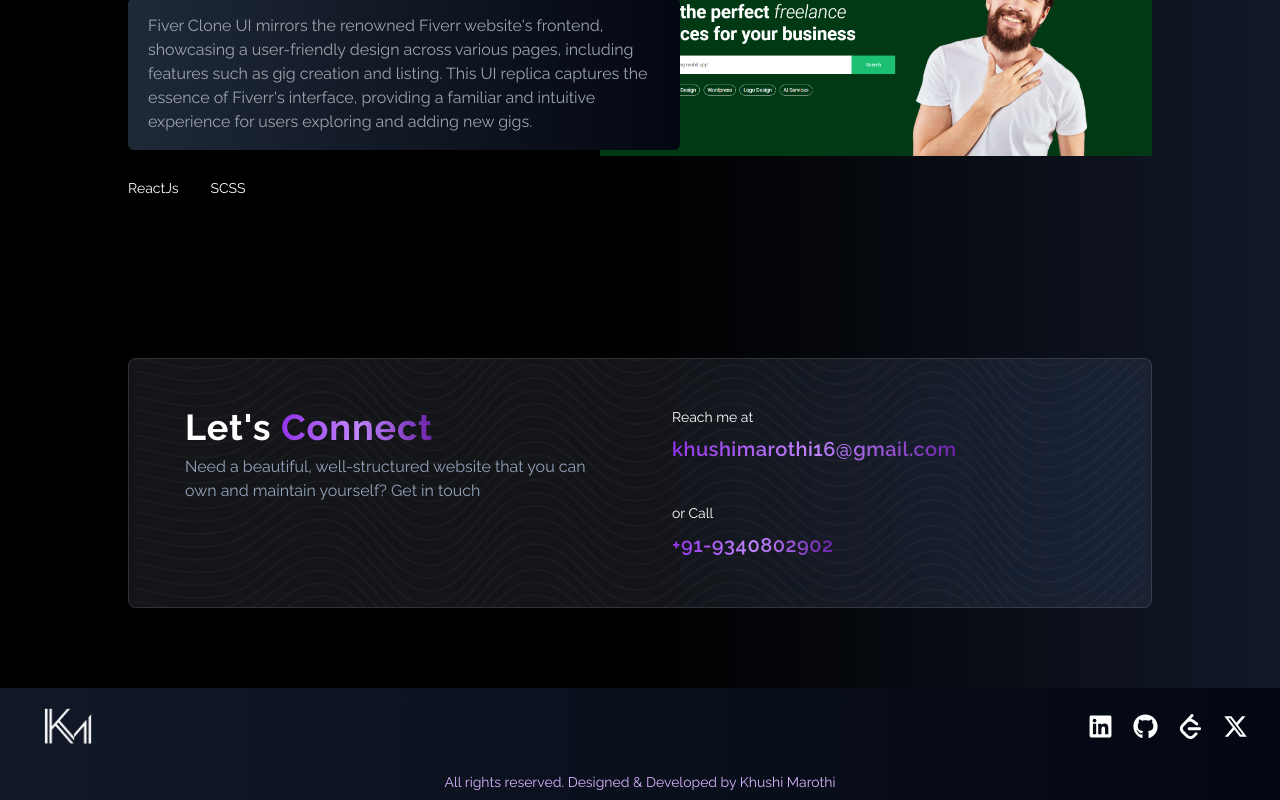
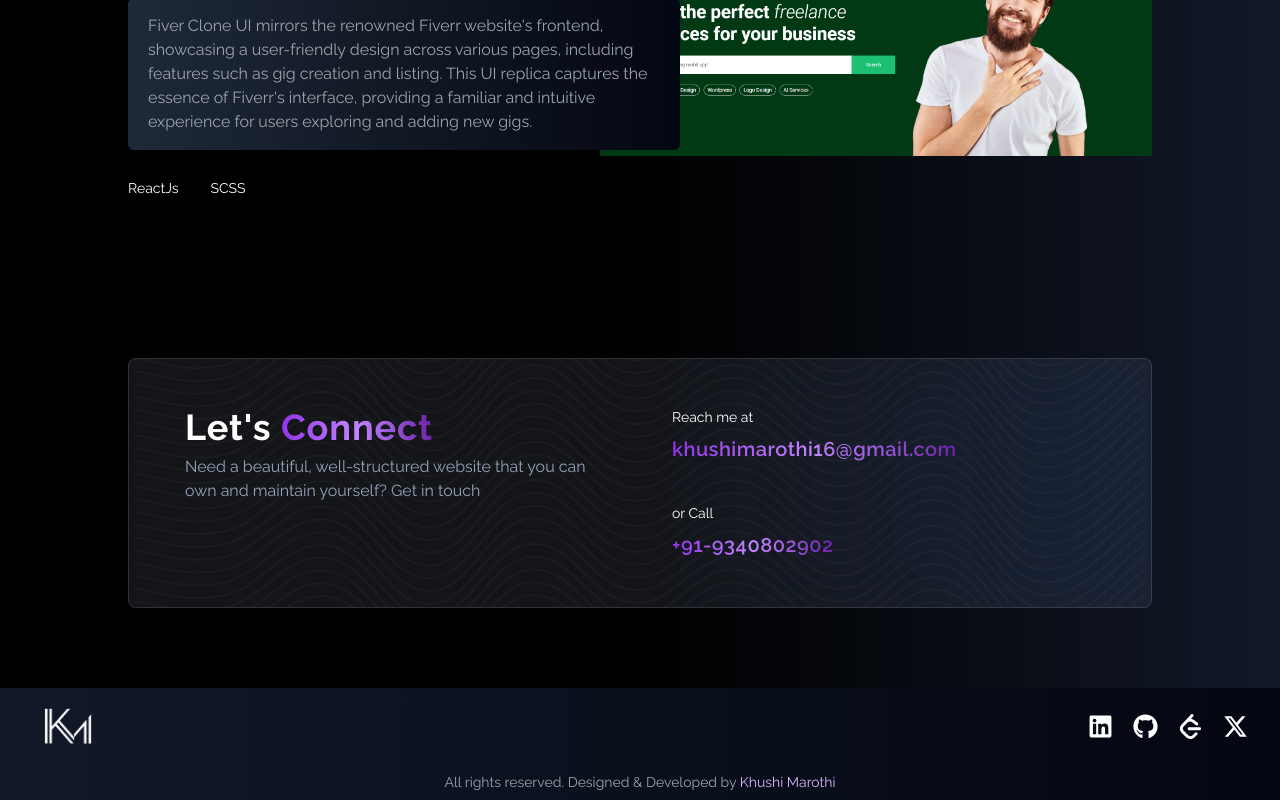
Before and after one commit to khushimarothi/Portfolio, a Next.js app: page / in a window 1280 px wide. Shown: the part 4126-4926 px from the top of the page. Built offline with nearby package versions, Linux system fonts and the light colour scheme.

Commit message:
initial level completed

```diff
--- a/src/app/components/Footer.tsx
+++ b/src/app/components/Footer.tsx
@@ -36,7 +36,7 @@
             </div>
 
             <div className="py-2 px-8 flex flex-row justify-center items-center text-center bg-gradient-to-r from-gray-900 to-gray-950">
-            <h1 className="lg:text-sm text-xs text-purple-300"> All rights reserved. Designed & Developed by <span className='text-purple-300'>Khushi Marothi</span></h1>
+            <h1 className="lg:text-sm text-xs text-gray-400"> All rights reserved. Designed & Developed by <span className='text-purple-300'>Khushi Marothi</span></h1>
             </div>
         </>
     );
```
